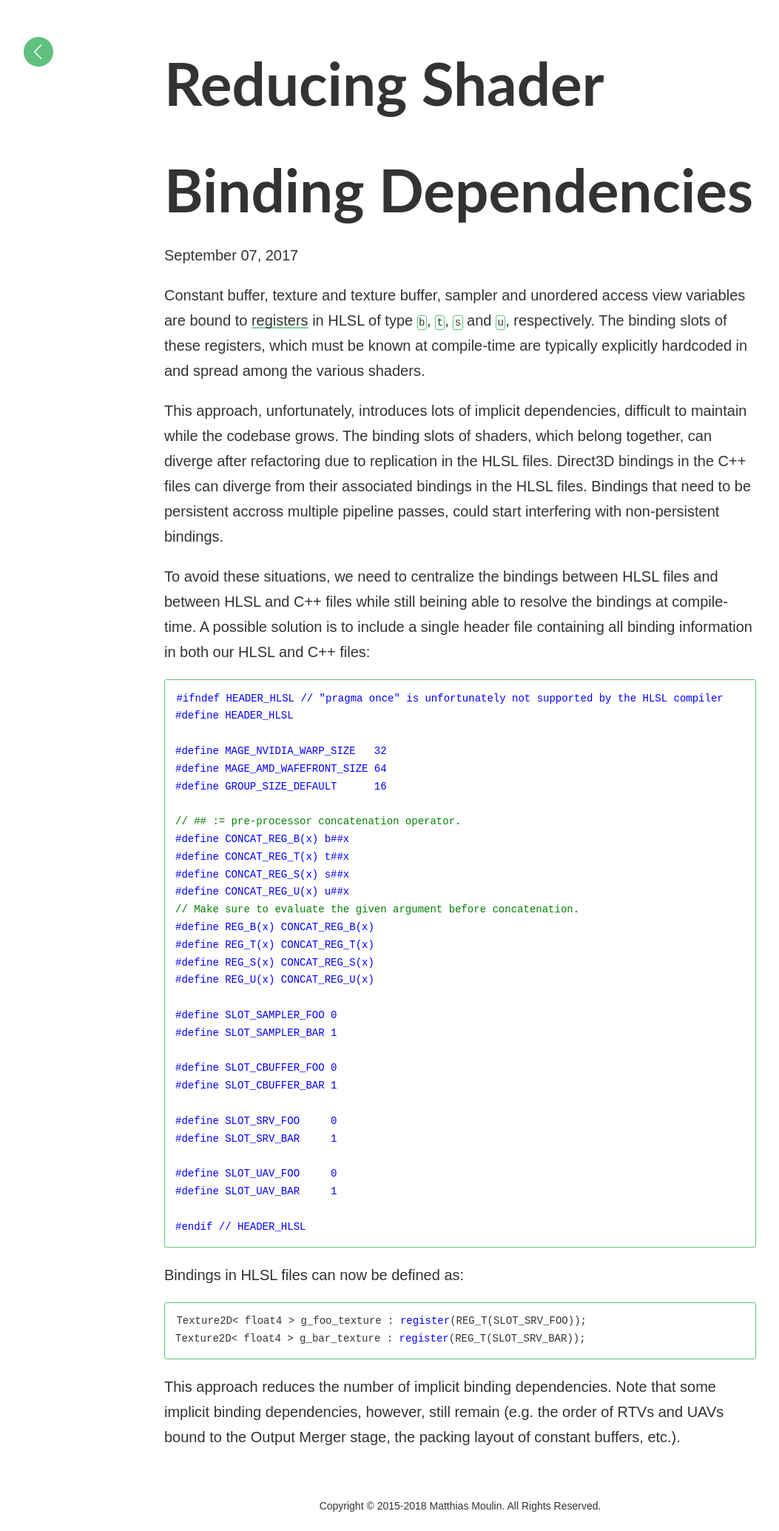
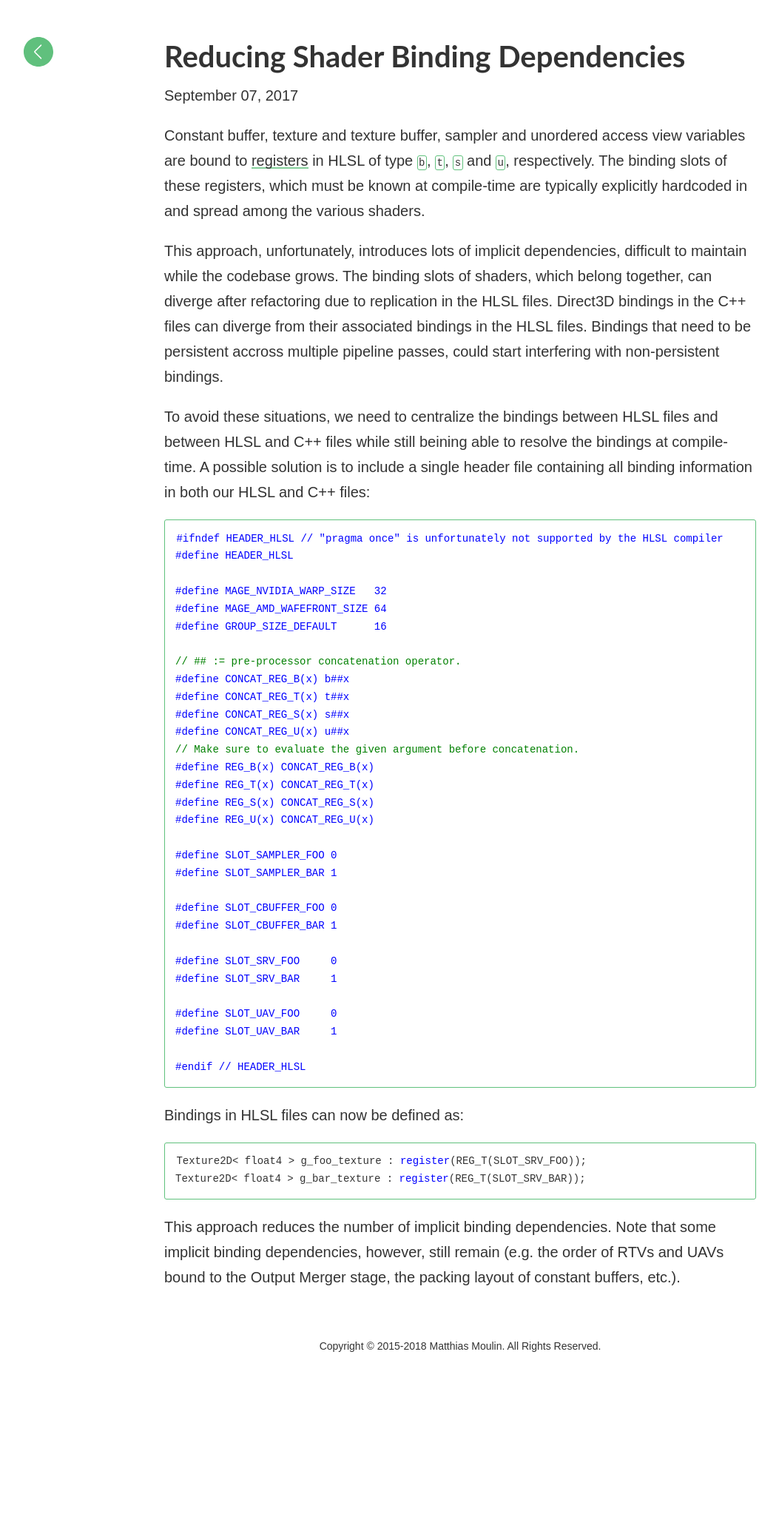
Before and after one commit to matt77hias/Blog, a Jekyll site: the page built from _posts/2017-09-07-reducing-shader-binding-dependencies.md, in a window 1280 px wide. Shown: the whole page at 74% size, without its empty margins (18-1071 px from the left). Built offline with Jekyll 4.4.1, drawn with Linux system fonts in a browser that asks for light colours; comment, search, counter and statistics services are not loaded; after the commit the page ends 1853 px from its top, so only the background shows below that.

Commit message:
Update style.scss

```diff
--- a/_sass/style.scss
+++ b/_sass/style.scss
@@ -81,14 +81,14 @@ blockquote {
 }
 
 .headline {
-	font-size: 4em;
+	font-size: 2em;
 	@include media-query($on-palm) {
 		font-size: 2em;
 	}
 }
 
 .post-headline {
-	font-size: 4em;
+	font-size: 2em;
 	@include media-query($on-palm) {
 		font-size: 1.5em;
 	}
```
